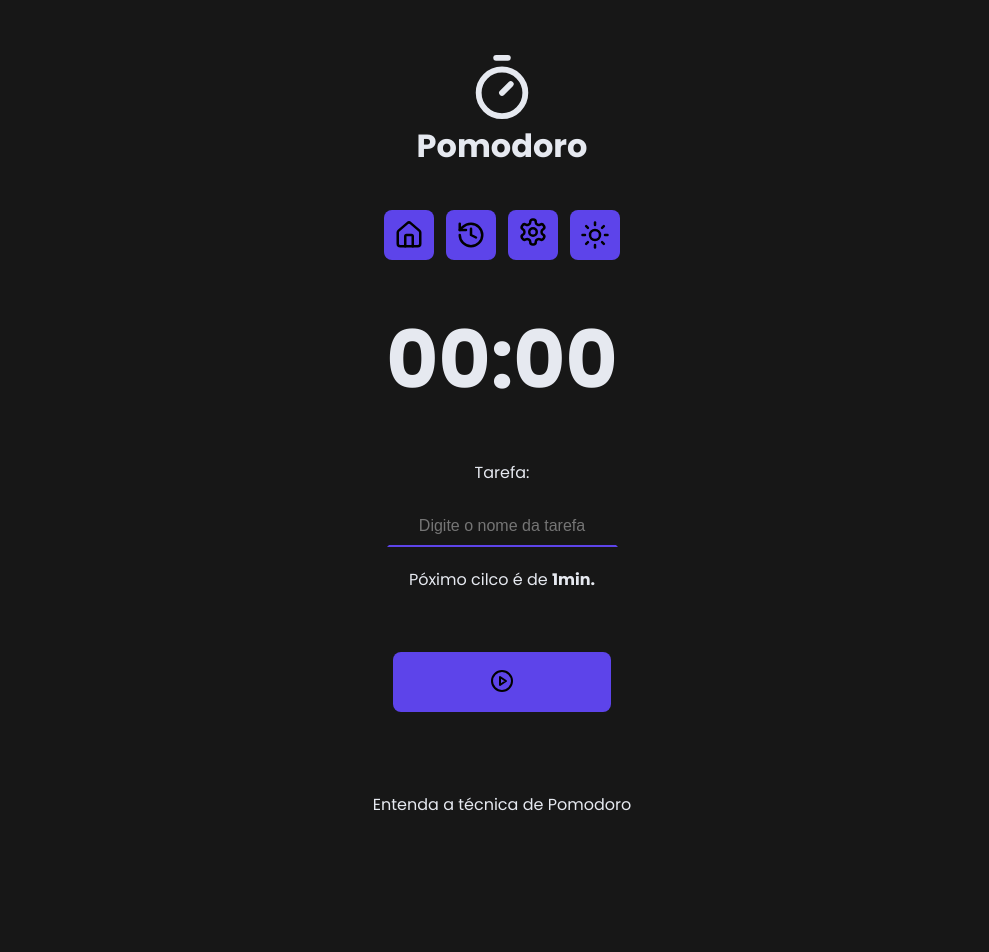
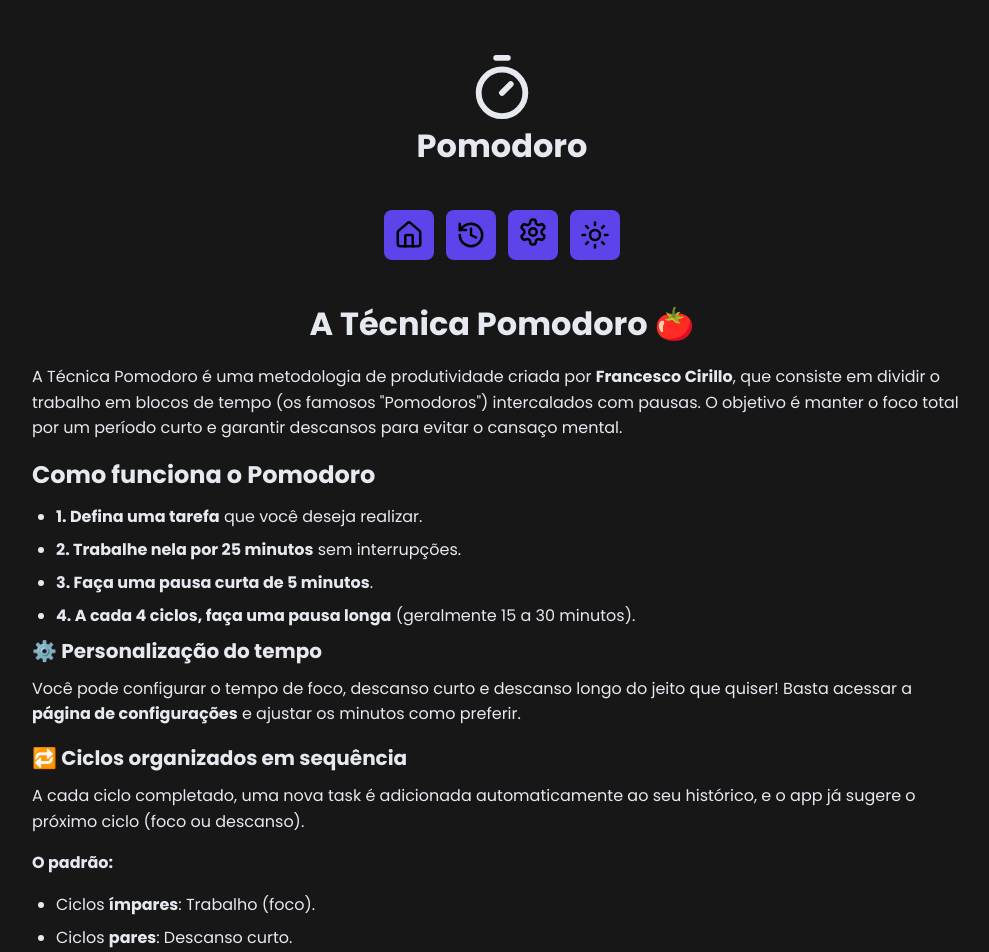
Before and after one commit to Pedroca12345/PomodoroApp, a React (Vite) app: page /about-pomodoro in a window 1280 px wide. Shown: the top 952 px of the page, without its empty margins (138-1127 px from the left). Before the commit the page ends 837 px from the top, so only its background shows below. Built offline with nearby package versions, Linux system fonts and the light colour scheme.

Commit message:
Alguns ajustes nos estilos e implementando o react router

```diff
--- a/package.json
+++ b/package.json
@@ -13,6 +13,7 @@
     "lucide-react": "^0.484.0",
     "react": "^19.0.0",
     "react-dom": "^19.0.0",
+    "react-router": "^7.5.1",
     "react-toastify": "^11.0.5"
   },
   "devDependencies": {
--- a/src/App.tsx
+++ b/src/App.tsx
@@ -1,10 +1,13 @@
+import { BrowserRouter, Route, Routes } from 'react-router';
 import { MessagesContainer } from './components/MessagesContainer';
 import { TaskContextProvider } from './contexts/TaskContext/TaskContextProvider';
+import { NotFound } from './pages/NotFound';
 import { Home } from './pages/Home';
 
 
 import './styles/globals.css';
 import './styles/themes.css';
+import { AboutPomodoro } from './pages/AboutPomodoro';
 
 export function App() {
 
@@ -12,7 +15,26 @@ export function App() {
   return (
     <TaskContextProvider>
       <MessagesContainer>
-        <Home />
+        <BrowserRouter>
+          <Routes>
+
+            <Route
+              path='/'
+              element={<Home />}
+            />
+
+            <Route
+              path='/about-pomodoro/'
+              element={<AboutPomodoro />}
+            />
+
+            <Route
+              path='*'
+              element={<NotFound />}
+            />
+
+          </Routes>
+        </BrowserRouter>
       </MessagesContainer>
     </TaskContextProvider>
   );
--- a/src/components/Footer/index.tsx
+++ b/src/components/Footer/index.tsx
@@ -1,3 +1,4 @@
+import { Link } from 'react-router';
 import styles from './styles.module.css';
 
 export function Footer () {
@@ -5,7 +6,7 @@ export function Footer () {
 
    return (
       <footer className={footer}>
-         <a href="">Entenda a técnica de Pomodoro</a>
+         <Link to="/about-pomodoro/">Entenda a técnica de Pomodoro</Link>
       </footer>
    )
 }
--- a/src/components/GenericHTML/styles.module.css
+++ b/src/components/GenericHTML/styles.module.css
@@ -1,16 +1,20 @@
 .genericHTML h1 {
   font-size: 3.2rem;
   margin-bottom: 1.6rem;
+  text-align: center;
+  color: var(--text-default);
 }
 
 .genericHTML h2 {
   font-size: 2.4rem;
   margin-bottom: 1.2rem;
+  color: var(--text-default);
 }
 
 .genericHTML h3 {
   font-size: 2rem;
   margin-bottom: 1rem;
+  color: var(--text-default);
 }
 
 .genericHTML p {
--- a/src/components/Menu/index.tsx
+++ b/src/components/Menu/index.tsx
@@ -1,6 +1,7 @@
 import styles from './styles.module.css';
 import { HistoryIcon, HomeIcon, MoonIcon, Settings, SunIcon } from 'lucide-react';
 import { useState, useEffect } from 'react';
+import { Link } from 'react-router';
 
 type AvailableThemes = "dark" | "light";
 
@@ -35,14 +36,14 @@ export function Menu() {
 
    return (
       <nav className={styles.menu}>
-         <a
+         <Link
             className={styles.menuLink}
-            href="#"
+            to="/"
             aria-label='Ir para o início'
             title='Ir para o início'
          >
             <HomeIcon />
-         </a>
+         </Link>
          <a
             className={styles.menuLink}
             href="#"
--- a/src/pages/AboutPomodoro/index.tsx
+++ b/src/pages/AboutPomodoro/index.tsx
@@ -18,7 +18,7 @@ export function AboutPomodoro () {
             garantir descansos para evitar o cansaço mental.
           </p>
 
-          <h2>Como funciona o Pomodoro tradicional?</h2>
+          <h2>Como funciona o Pomodoro</h2>
           <ul>
             <li>
               <strong>1. Defina uma tarefa</strong> que você deseja realizar.
@@ -35,15 +35,6 @@ export function AboutPomodoro () {
             </li>
           </ul>
 
-          <h2>
-            Mas no <strong>Chronos Pomodoro</strong> tem um diferencial 🚀
-          </h2>
-
-          <p>
-            Nosso app segue o conceito original, mas com algumas melhorias e
-            personalizações pra deixar o processo ainda mais eficiente:
-          </p>
-
           <h3>⚙️ Personalização do tempo</h3>
           <p>
             Você pode configurar o tempo de foco, descanso curto e descanso
@@ -59,7 +50,7 @@ export function AboutPomodoro () {
             descanso).
           </p>
           <p>
-            <strong>Nosso padrão:</strong>
+            <strong>O padrão:</strong>
           </p>
           <ul>
             <li>
--- a/src/styles/themes.css
+++ b/src/styles/themes.css
@@ -63,8 +63,8 @@
    --text-default: #0a0f1a;
    --text-muted: #272f43;
 
-   --link-color: #0b8a60;
-   --link-hover: #065f46;
+   --link-color: #5D44EA;
+   --link-hover: #5D44EA;
 
    --toastify-text-color-light: #0a0f1a;
    --toastify-text-color-dark: #e6e9f0;
```
Also changed, not shown: 1 other file (tests, documents, lock files or other folders).
